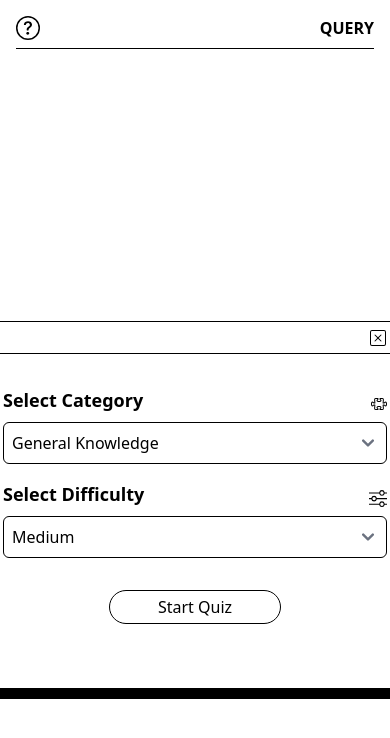
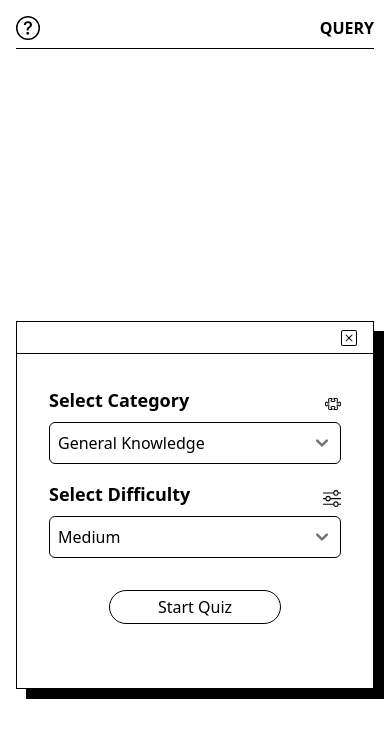
Before and after one commit to trcast/query-trivia-app, a React (Vite) app: page / in a window 390 px wide. Shown: the top 738 px of the page. Built offline with nearby package versions, Linux system fonts and the light colour scheme.

Commit message:
updated size for mobile

```diff
--- a/src/components/QuizComp.jsx
+++ b/src/components/QuizComp.jsx
@@ -147,11 +147,11 @@ function QuizComp() {
             )
           ) : (
             // Start Screen
-            <div className="flex flex-col justify-start items-center w-[26rem] md:w-[38rem] mt-56 bg-white border border-black shadow-box pb-4">
+            <div className="flex flex-col justify-start items-center w-full md:w-[38rem] mt-56 bg-white border border-black shadow-box pb-4">
               <div className="w-full h-8 border-b border-black mb-8 flex flex-row justify-end items-center px-4">
                 <BsXSquare />
               </div>
-              <div className="flex flex-col justify-center items-start w-96 mb-4">
+              <div className="flex flex-col justify-center items-start w-full px-8 mb-4">
                 <div className="flex flex-row justify-between items-center w-full">
                   <h2 className="text-lg font-semibold mb-2">
                     Select Category
@@ -170,7 +170,7 @@ function QuizComp() {
                   ))}
                 </select>
               </div>
-              <div className="flex flex-col justify-center items-start w-96 mb-4">
+              <div className="flex flex-col justify-center items-start w-full mb-4 px-8">
                 <div className="flex flex-row justify-between items-center w-full">
                   <h2 className="text-lg font-semibold mb-2">
                     Select Difficulty
```
